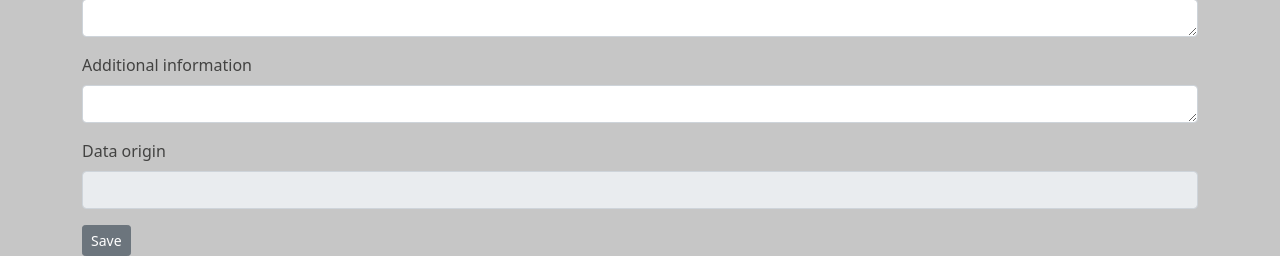
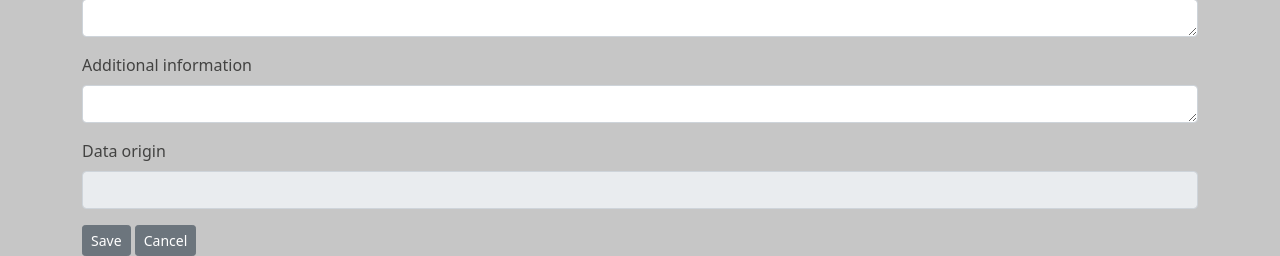
Before and after one commit to UKB-IT-Sec/NAC-Service-Portal, a Django app: template src/templates/device_new.html in a window 1280 px wide. Shown: the part 837-1093 px from the top of the page. Run offline with Django 5.2, Linux system fonts and the light colour scheme; the template is opened without the code that fills it: values that come from a table or form of the project are taken from there, others are empty; data comes from the database, SQL or seed files in the repository; parts of the project's set-up code (start-up, migrations or seed data) failed here and were passed over; some libraries are stand-ins or nearby versions.

Commit message:
Added cancel button

```diff
--- a/src/templates/device_form.html
+++ b/src/templates/device_form.html
@@ -45,6 +45,7 @@
     {{ form.additional_info | as_crispy_field }}
     {{ form.source | as_crispy_field }}
     <button type="submit" class="btn btn-secondary btn-sm">Save</button>
+    <a href="{% url 'devices' %}" class="btn btn-secondary btn-sm" style="color: white;">Cancel</a>
 </form>
 
 <script type="text/javascript" src="{% static 'admin/js/vendor/jquery/jquery.js' %}"></script>
```
